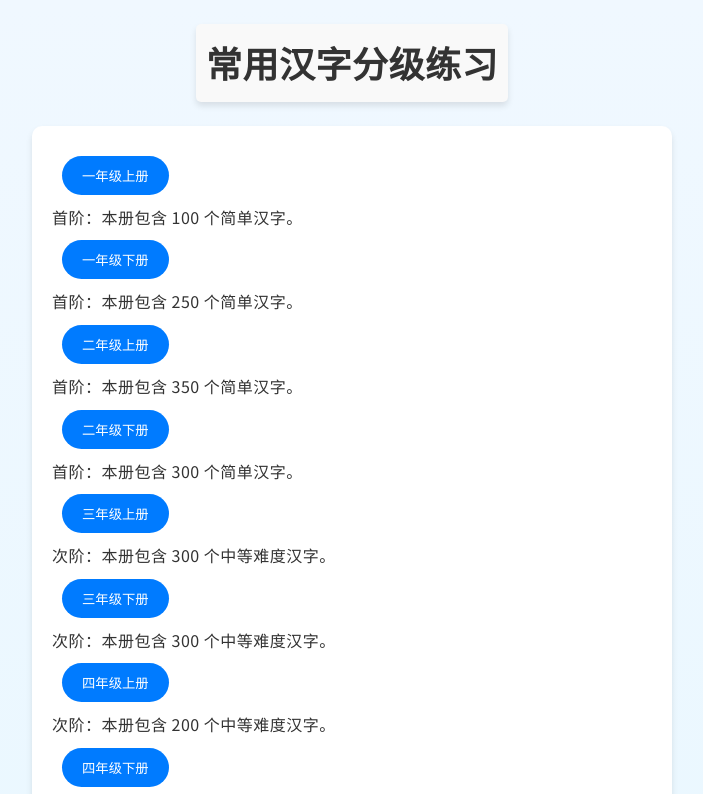
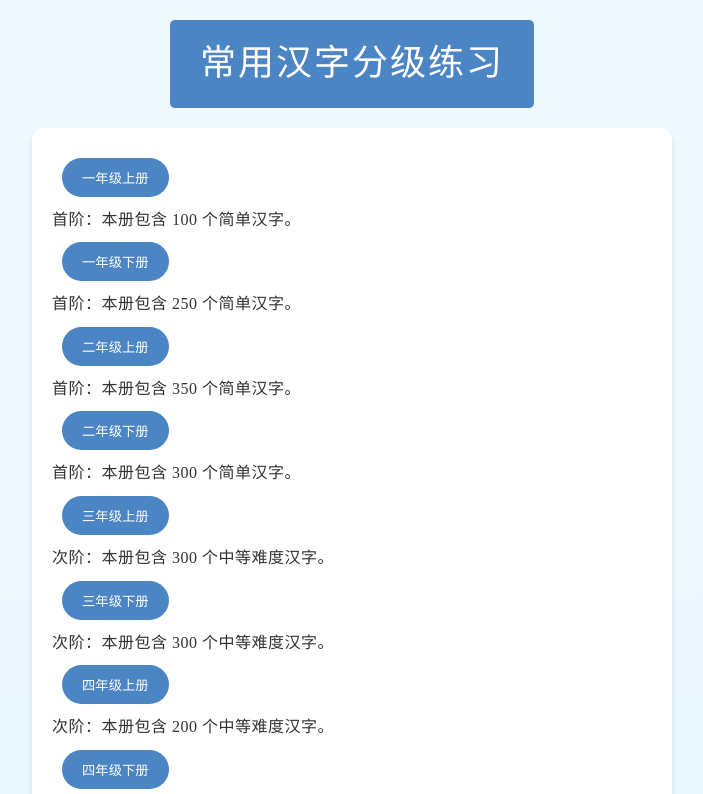
Before and after one commit to qihongwei1234/CNTEST, a plain HTML site: page index.html in a window 1280 px wide. Shown: the top 794 px of the page, without its empty margins (288-991 px from the left). Drawn offline with Linux system fonts and the light colour scheme.

Commit message:
Update index.html

```diff
--- a/index.html
+++ b/index.html
@@ -8,7 +8,7 @@
     <style>
             /* 全局样式 */
             body {
-                font-family: 'Noto Sans SC', sans-serif;
+                font-family: 'Source Han Sans';
                 background: linear-gradient(to bottom, #f0f8ff, #e6f7ff);
                 color: #333;
                 line-height: 1.6;
@@ -20,15 +20,19 @@
                 align-items: center;
             }
             h1 {
+                text-align: center;
+                margin: 20px 0;
                 font-size: 36px;
-                color: #333;
-                font-weight: bold;
-                background-color: #f9f9f9;
-                padding: 10px;
-                border-radius: 5px;
-                text-align: center;
-                box-shadow: 0 4px 6px rgba(0, 0, 0, 0.1);
+                font-weight: normal;
+                color: #ffffff; /* 文字颜色为白色 */
+                background-color: #4c85c3; /* 背景为蓝色 */
+                padding: 15px 30px; /* 内边距 */
+                border-radius: 5px; /* 圆角效果 */
+                box-shadow: 0 4px 6px rgba(0, 0, 0, 0); /* 阴影效果 */
+                text-transform: uppercase; /* 文字大写 */
+                letter-spacing: 2px; /* 字母间距 */
             }
+
             .container {
                 width: 90%;
                 max-width: 600px;
@@ -39,7 +43,7 @@
             }
             /* 按钮样式 */
             button {
-                background-color: #007BFF;
+                background-color: #4c85c3;
                 color: white;
                 border: none;
                 border-radius: 25px;
@@ -66,7 +70,7 @@
             /* 测试报告卡片样式 */
             .report-card {
                 background: #f9f9f9;
-                border-left: 5px solid #007BFF;
+                border-left: 5px solid #4c85c3;
                 padding: 20px;
                 margin-top: 20px;
             }
@@ -76,10 +80,10 @@
                 margin-top: 10px;
             }
             .feedback.correct {
-                color: green;
+                color: rgb(61, 131, 61);
             }
             .feedback.wrong {
-                color: red;
+                color: rgb(205, 66, 66);
             }
 
             /* 响应式设计 */
```
